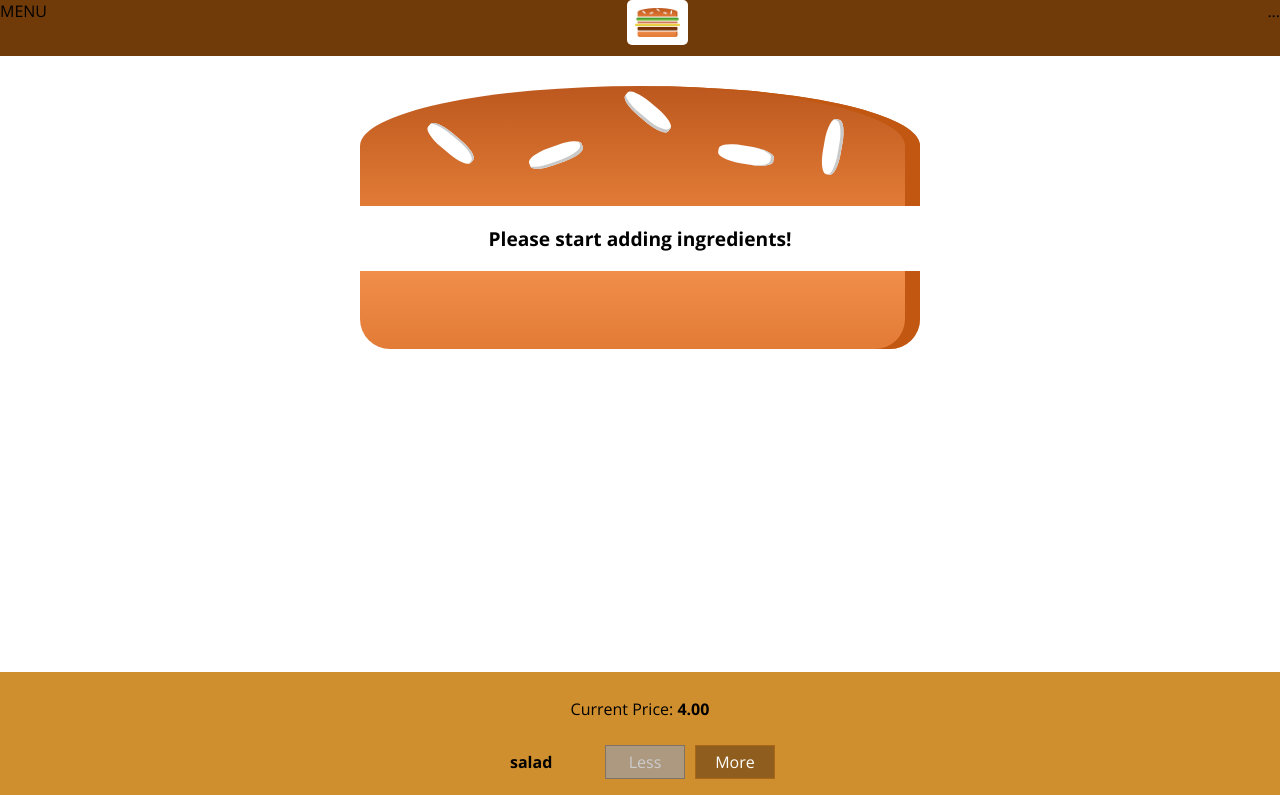
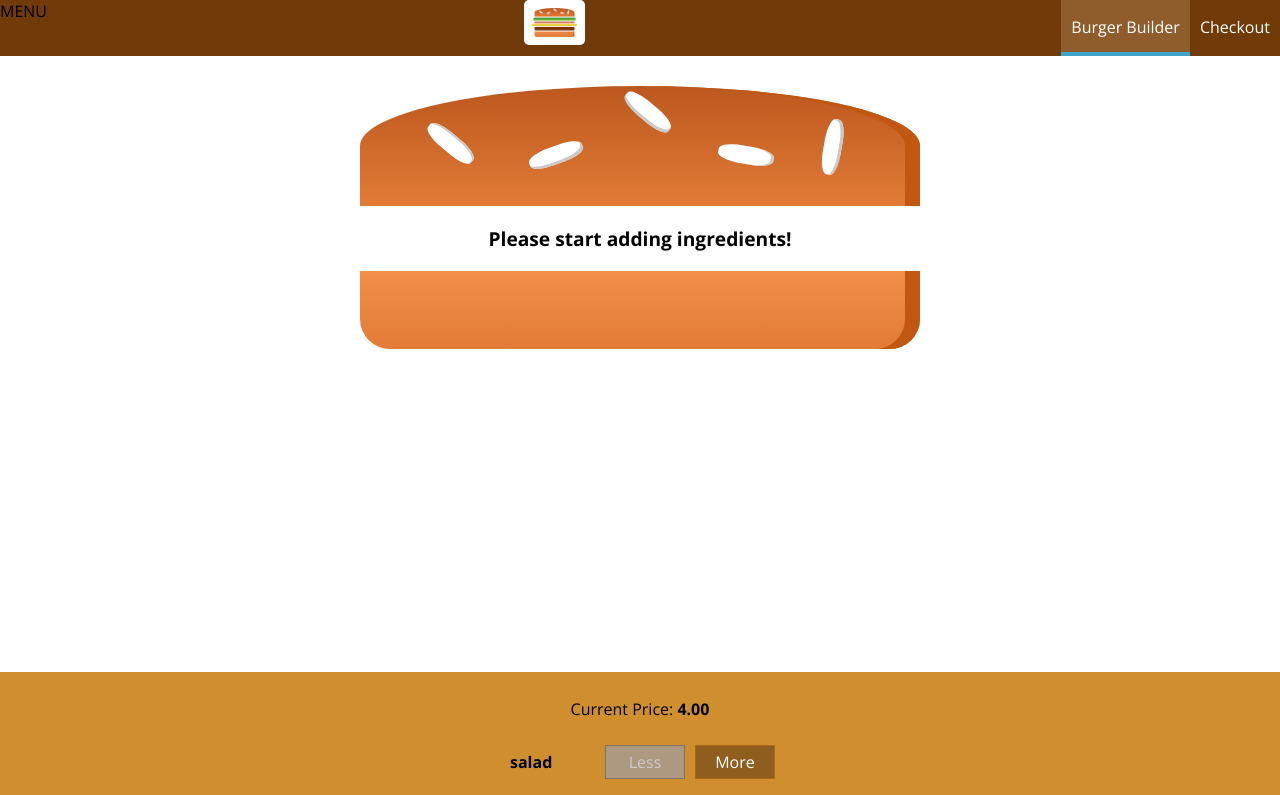
Before and after one commit to iulian-alexandru04/burger-builder, a React (Create React App) app: page / in a window 1280 px wide. Shown: the top 795 px of the page. Built offline with nearby package versions, Linux system fonts and the light colour scheme.

Commit message:
add navigation

```diff
--- /dev/null
+++ b/src/components/Navigation/NavigationItems/NavigationItem/NavigationItem.js
@@ -0,0 +1,14 @@
+import React from 'react';
+import classes from './NavigationItem.module.css';
+
+const navigationItem = (props) => (
+    <li className={classes.NavigationItem}>
+        <a
+            href={props.link}
+            className={props.active ? classes.active : null}>
+            {props.children}
+        </a>
+    </li>
+);
+
+export default navigationItem;
--- /dev/null
+++ b/src/components/Navigation/NavigationItems/NavigationItem/NavigationItem.module.css
@@ -0,0 +1,26 @@
+
+.NavigationItem {
+    margin: 0;
+    box-sizing: border-box;
+    display: flex;
+    height: 100%;
+    align-items: center;
+}
+
+.NavigationItem a {
+    color: white;
+    text-decoration: none;
+    height: 100%;
+    padding: 16px 10px;
+    border-bottom: 4px solid transparent;
+    box-sizing: border-box;
+    display: block;
+}
+
+.NavigationItem a:hover,
+.NavigationItem a:active,
+.NavigationItem a.active {
+    background-color: #8f5c2c;
+    border-bottom: 4px solid #40a4c8;
+    color: white;
+}
--- /dev/null
+++ b/src/components/Navigation/NavigationItems/NavigationItems.js
@@ -0,0 +1,12 @@
+import React from 'react';
+import Item from './NavigationItem/NavigationItem';
+import classes from './NavigationItems.module.css';
+
+const navigationItems = () => (
+    <ul className={classes.NavigationItems}>
+        <Item link='/' active>Burger Builder</Item>
+        <Item link='/'>Checkout</Item>
+    </ul>
+);
+
+export default navigationItems;
--- /dev/null
+++ b/src/components/Navigation/NavigationItems/NavigationItems.module.css
@@ -0,0 +1,8 @@
+.NavigationItems {
+    margin: 0;
+    padding: 0;
+    list-style: none;
+    display: flex;
+    align-items: center;
+    height: 100%;
+}
--- a/src/components/Navigation/Toolbar/Toolbar.js
+++ b/src/components/Navigation/Toolbar/Toolbar.js
@@ -1,12 +1,15 @@
 import React from 'react';
 import classes from './Toolbar.module.css'
 import Logo from '../../Logo/Logo';
+import NavigationItems from '../NavigationItems/NavigationItems';
 
 const toolbar = () => (
     <header className={classes.Toolbar}>
         <div>MENU</div>
         <Logo />
-        <nav>...</nav>
+        <nav>
+            <NavigationItems />
+        </nav>
     </header>
 );
 
```
